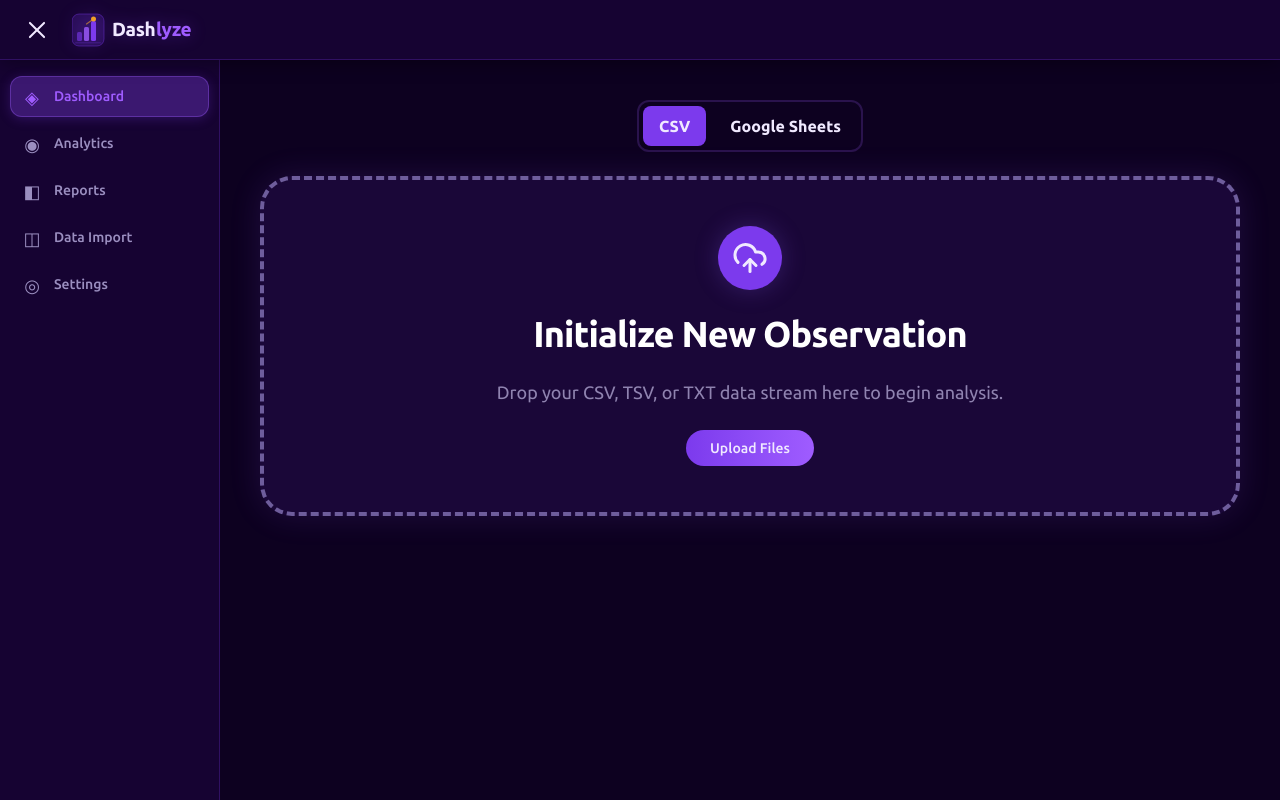
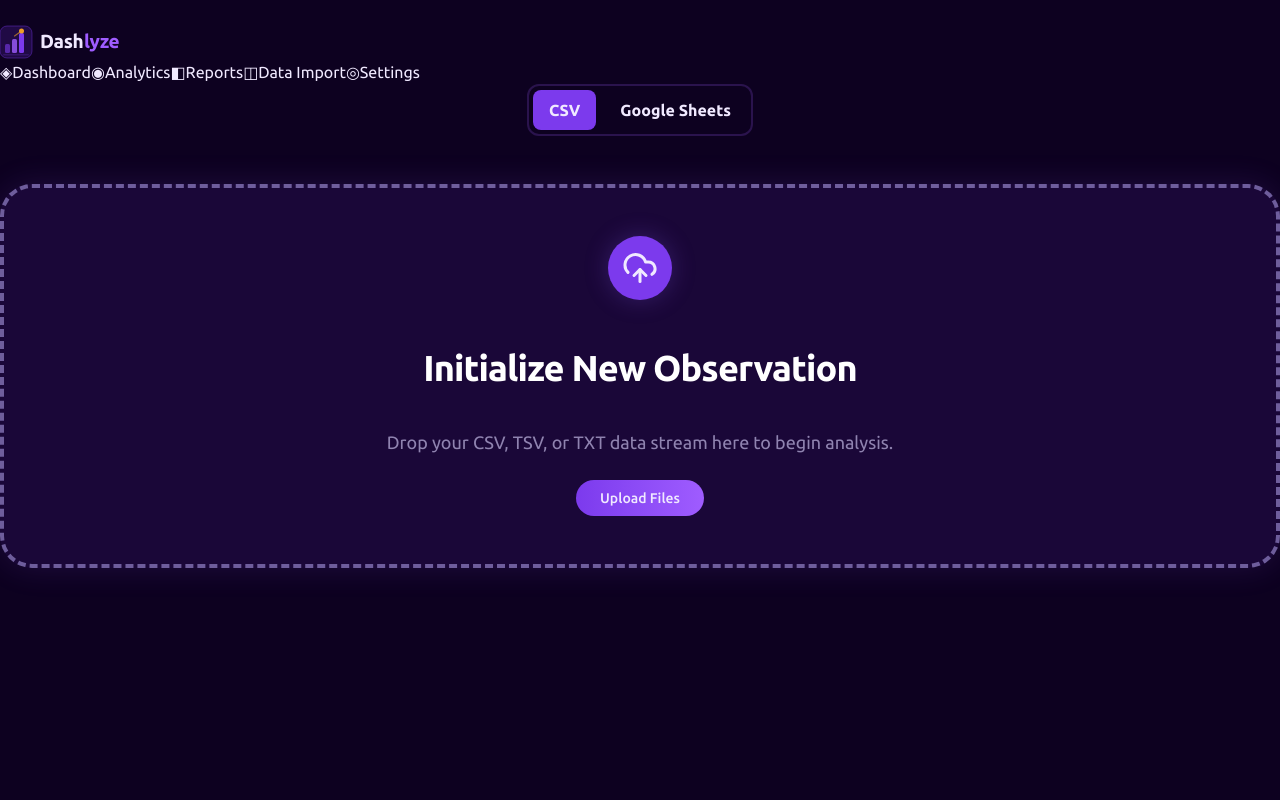
Before and after one commit to BilalKhalifa/Dashlyze, a React (Vite) app in the folder client/: page / in a window 1280 px wide. Built offline with nearby package versions, Linux system fonts and the light colour scheme.

Commit message:
style: migrate global tokens to @theme and @layer base

```diff
--- a/client/src/Style/App.css
+++ b/client/src/Style/App.css
@@ -1,11 +1,5 @@
 @import "tailwindcss";
 
-/* ─── Reset ───────────────────────────────────────────────── */
-*, *::before, *::after {
-    box-sizing: border-box;
-    margin: 0;
-    padding: 0;
-}
 
 /* ─── Design Tokens ───────────────────────────────────────── */
 :root {
@@ -30,105 +24,14 @@
     --transition:     0.28s cubic-bezier(0.4, 0, 0.2, 1);
 }
 
-/* ─── Base ────────────────────────────────────────────────── */
-body {
-    font-family: "Ubuntu", sans-serif;
-    background-color: var(--bg-base);
-    color: var(--text-primary);
-    min-height: 100vh;
-    overflow-x: hidden;
+@theme{
+    --font-sans: "Ubuntu", sans-serif;
+    --color-bg-base: #0d0120;
+    --color-text-primary: #f0e9ff;
 }
 
-/* ─── App Shell ───────────────────────────────────────────── */
-.app {
-    display: flex;
-    flex-direction: column;
-    min-height: 100vh;
-    background-color: var(--bg-base);
+@layer base{
+   body{
+        @apply font-sans bg-bg-base text-text-primary h-screen overflow-y-hidden;
+    }
 }
-.app-body {
-    display: flex;
-    flex: 1;
-    margin-top: var(--header-h);
-}
-
-/* ─── Header ──────────────────────────────────────────────── */
-.header {
-    position: fixed;
-    top: 0; left: 0; right: 0;
-    height: var(--header-h);
-    background-color: var(--bg-surface);
-    border-bottom: 1px solid var(--border);
-    display: flex;
-    align-items: center;
-    padding: 0 20px;
-    gap: 16px;
-    z-index: 100;
-    box-shadow: 0 2px 20px rgba(0,0,0,0.4);
-}
-.header-brand { display: flex; align-items: center; gap: 10px; }
-.header-brand svg {
-    display: block;
-    filter: drop-shadow(0 0 8px rgba(124, 58, 237, 0.35));
-    transition: filter var(--transition);
-}
-.header-brand:hover svg { filter: drop-shadow(0 0 14px rgba(159, 92, 255, 0.6)); }
-
-/* ─── Hamburger ───────────────────────────────────────────── */
-.menu-btn {
-    display: flex; flex-direction: column; justify-content: center;
-    gap: 5px; width: 36px; height: 36px;
-    background: none; border: none; cursor: pointer;
-    padding: 6px; border-radius: 8px;
-    transition: background var(--transition); flex-shrink: 0;
-}
-.menu-btn:hover { background: var(--bg-hover); }
-.menu-btn span {
-    display: block; height: 2px; background: var(--text-primary);
-    border-radius: 2px; transform-origin: center;
-    transition: transform var(--transition), opacity var(--transition), width var(--transition);
-}
-.menu-btn span:nth-child(1) { width: 22px; }
-.menu-btn span:nth-child(2) { width: 16px; }
-.menu-btn span:nth-child(3) { width: 22px; }
-.menu-btn.open span:nth-child(1) { transform: translateY(7px)  rotate(45deg);  width: 22px; }
-.menu-btn.open span:nth-child(2) { opacity: 0; transform: scaleX(0); }
-.menu-btn.open span:nth-child(3) { transform: translateY(-7px) rotate(-45deg); width: 22px; }
-
-/* ─── Sidebar ─────────────────────────────────────────────── */
-.sidebar {
-    position: fixed; top: var(--header-h); left: 0; bottom: 0;
-    background-color: var(--bg-surface); border-right: 1px solid var(--border);
-    display: flex; flex-direction: column; overflow: hidden;
-    transition: width var(--transition); z-index: 90;
-}
-.sidebar--open   { width: var(--sidebar-w); }
-.sidebar--closed { width: var(--sidebar-closed); }
-
-/* ─── Nav ─────────────────────────────────────────────────── */
-.sidebar-nav { display: flex; flex-direction: column; gap: 6px; padding: 16px 10px; }
-.nav-item {
-    display: flex; align-items: center; gap: 12px; padding: 10px 12px;
-    border: none; border-radius: var(--radius); background: transparent;
-    color: var(--text-secondary); font-family: "Ubuntu", sans-serif;
-    font-size: 14px; font-weight: 500; cursor: pointer; white-space: nowrap;
-    transition: background var(--transition), color var(--transition), box-shadow var(--transition);
-    text-align: left; width: 100%;
-}
-.nav-item:hover { background: var(--bg-hover); color: var(--text-primary); }
-.nav-item--active {
-    background: var(--accent-muted); color: var(--accent-glow);
-    box-shadow: inset 0 0 0 1px rgba(159,92,255,0.35), 0 2px 12px rgba(124,58,237,0.25);
-}
-.nav-item--active:hover { background: var(--accent-muted); }
-.nav-icon { font-size: 18px; flex-shrink: 0; width: 20px; text-align: center; line-height: 1; }
-.nav-label { overflow: hidden; text-overflow: ellipsis; }
-
-/* ─── Main ────────────────────────────────────────────────── */
-.main {
-    flex: 1; margin-left: var(--sidebar-closed); padding: 40px;
-    transition: margin-left var(--transition);
-    min-height: calc(100vh - var(--header-h));
-    background-color: var(--bg-base);
-}
-.main--shifted { margin-left: var(--sidebar-w); }
```
